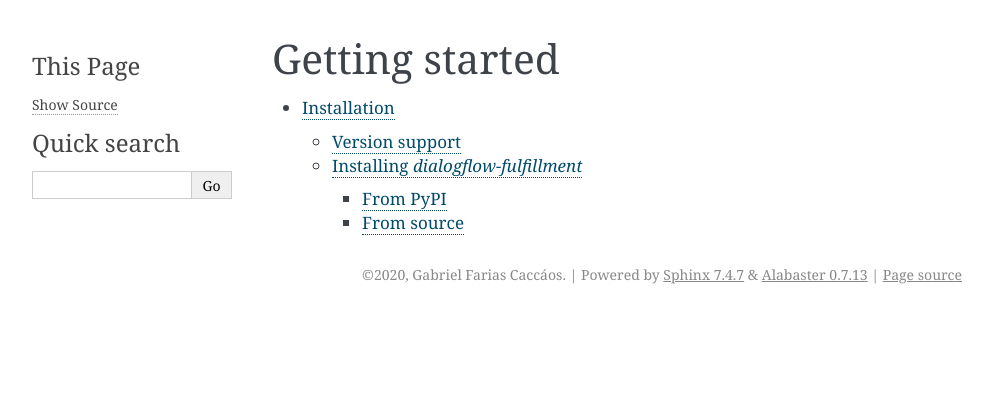
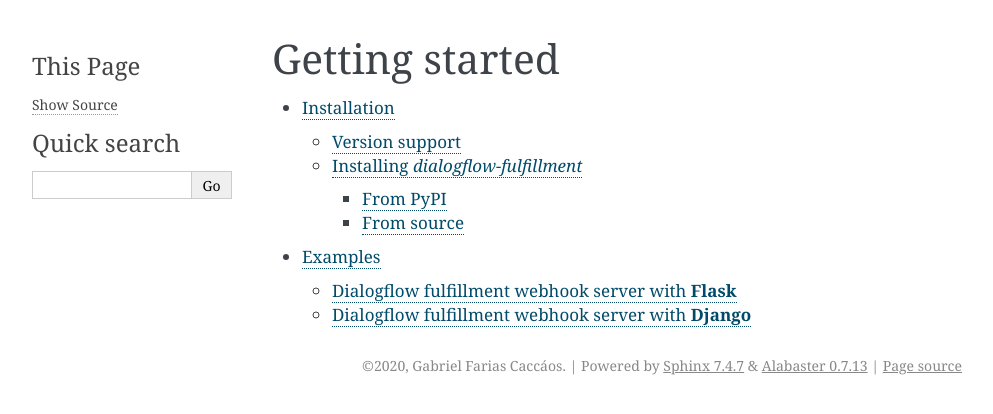
Before and after one commit to gcaccaos/dialogflow-fulfillment, a Sphinx documentation site: the page built from docs/source/getting-started/index.rst, in a window 1280 px wide. Shown: the top 414 px of the page, without its empty margins (148-1141 px from the left). Built offline with Sphinx 7.4.7, drawn with Linux system fonts in a browser that asks for light colours.

Commit message:
docs: Move examples to getting started section

```diff
--- /dev/null
+++ b/docs/source/getting-started/examples/django.rst
@@ -0,0 +1,7 @@
+Dialogflow fulfillment webhook server with **Django**
+=====================================================
+
+.. literalinclude:: ../../../../samples/django/views.py
+   :language: python
+   :caption: views.py
+   :emphasize-lines: 3, 28-29, 34
--- /dev/null
+++ b/docs/source/getting-started/examples/flask.rst
@@ -0,0 +1,7 @@
+Dialogflow fulfillment webhook server with **Flask**
+====================================================
+
+.. literalinclude:: ../../../../samples/flask/app.py
+   :language: python
+   :caption: app.py
+   :emphasize-lines: 3, 28-29, 34
--- a/docs/source/examples/index.rst
+++ b/docs/source/getting-started/examples/index.rst
@@ -2,7 +2,6 @@ Examples
 ========
 
 .. toctree::
-   :maxdepth: 2
 
    flask
    django
--- a/docs/source/getting-started/index.rst
+++ b/docs/source/getting-started/index.rst
@@ -4,3 +4,4 @@ Getting started
 .. toctree::
 
    installation
+   examples/index
```
Also changed, not shown: docs/source/examples/django.rst (deleted, +0 -7 lines), docs/source/examples/flask.rst (deleted, +0 -7 lines), 1 other file.
